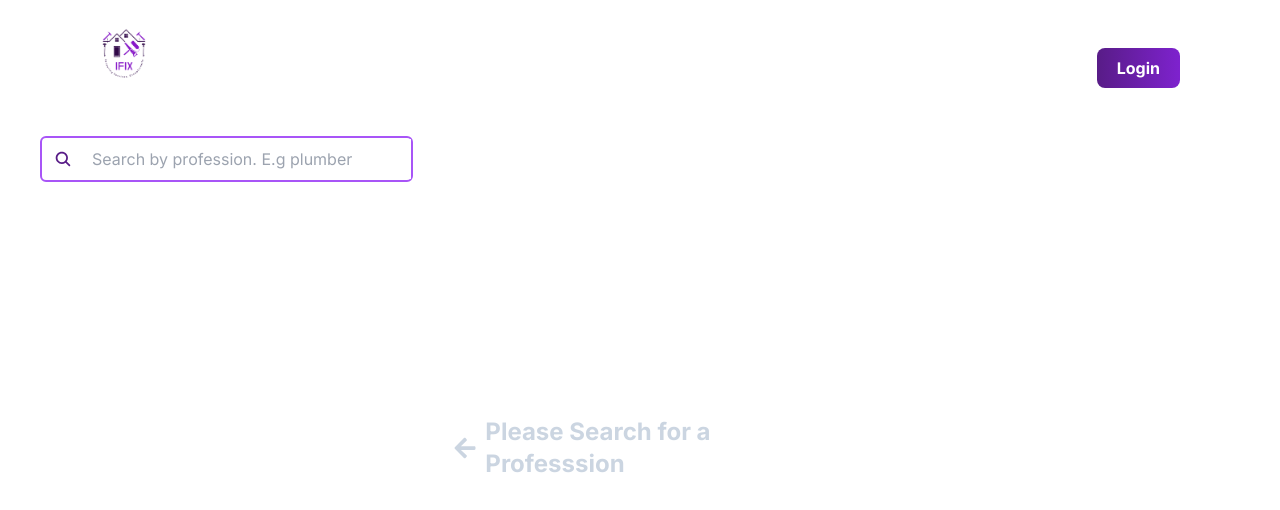
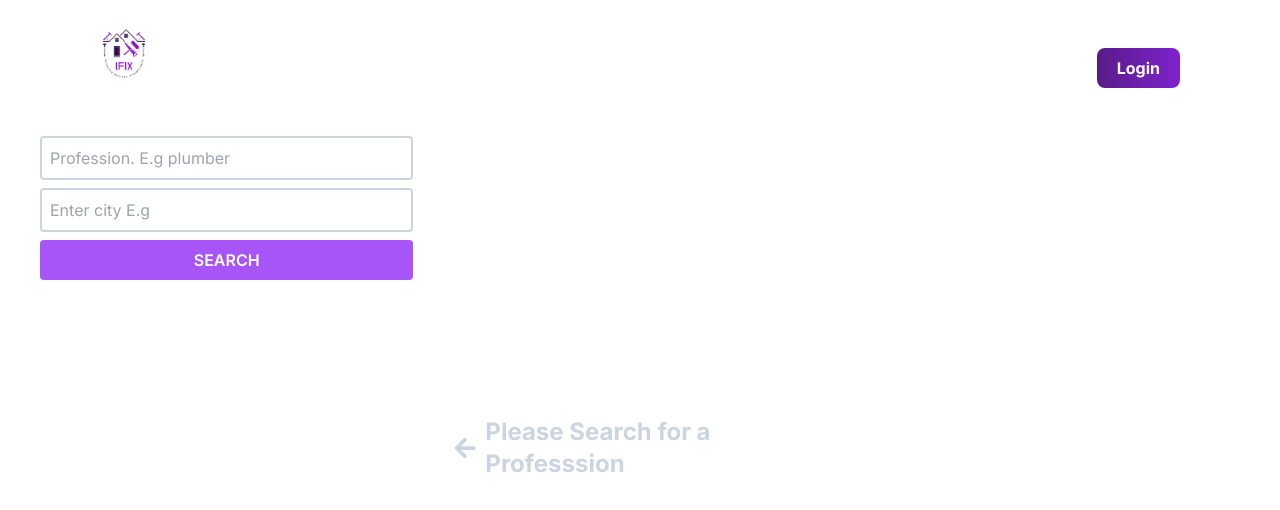
Before and after one commit to akinlope/ifixClient, a Next.js app: page / in a window 1280 px wide. Shown: the top 510 px of the page. Built offline with nearby package versions, Linux system fonts and the light colour scheme.

Commit message:
Changed the layout a bit

```diff
--- a/app/helpes.js
+++ b/app/helpes.js
@@ -2,7 +2,7 @@ import axios from "axios";
 
 export const axiosInstance = axios.create({
     baseURL: "https://ifixapi.onrender.com"
-    // baseURL: "https://localhost:7000"
+    // baseURL: "http://localhost:7000"
 })
 
 // process.env.NEXT_PUBLIC_BASE_URL
--- a/app/home/home.jsx
+++ b/app/home/home.jsx
@@ -3,26 +3,43 @@
 import { useEffect, useState } from "react";
 import SearchResults from "../components/SearchResults";
 import toast from "react-hot-toast";
+import TextTransition, { presets } from "react-text-transition";
 // import for react-icon
 import { IoSearch } from "react-icons/io5";
 import { FaArrowLeft } from "react-icons/fa";
+import { FaRegFaceSmileBeam } from "react-icons/fa6";
 //  import component
 import UserInformation from "../components/UserInformation";
 import Navbar from "../components/Navbar";
 import { axiosInstance } from "../helpes";
 
+const TEXT = [
+  "Welcome",
+  "Bienvenido",
+  "ẹkáàbọ̀",
+  "Nnọọ",
+  "Bienvenu",
+  "Sannu da zuwa",
+];
 
 export default function Home() {
   const [userExist, setUserExist] = useState(false);
   const [email, setEmail] = useState("");
   const [uname, setUname] = useState("");
   const [searchTxt, setSearchTxt] = useState("");
+  const [searchCity, setSearchCity] = useState("");
   const [data, setData] = useState([]);
   const [individual, setIndividual] = useState();
   const [loader, setLoader] = useState(false);
+  const [index, setIndex] = useState(0);
 
-
-  // console.log(individual);
+  useEffect(() => {
+    const textPosition = setInterval(
+      () => setIndex((index) => index + 1),
+      5000
+    );
+    return () => clearInterval(textPosition);
+  }, []);
 
   useEffect(() => {
     if (localStorage.getItem("email") && localStorage.getItem("uname")) {
@@ -35,57 +52,27 @@ export default function Home() {
 
   const search = async (e) => {
     e.preventDefault();
-    console.log("clicked");
 
-    if (searchTxt.length === 0) return toast.error("Search field can't be empty");
+    if (searchTxt.trim().length <= 3)
+      return toast.error("Profession not valid");
+    if (searchCity.trim().length <= 3) return toast.error("City not valid");
+
     try {
       setLoader(true);
-      const response = await axiosInstance.get("/search",{
-        params: { profession: searchTxt, email: email },
+      const response = await axiosInstance.get("/search", {
+        params: { profession: searchTxt, email: email, city: searchCity },
       });
-
-
-      if (
-        response.data?.message === "Profession not found within your vicinity"
-      ) {
-        setData("Profession not found within your vicinity");
-        setSearchTxt("");
-        console.log("Profession not found within your vicinity");
+      if (response?.status === 200) {
         setLoader(false);
-      } else if (response.status === 200) {
-        setData(response.data?.filteredUsers || []);
-        console.log(typeof response.data?.filteredUsers)
-        setSearchTxt("");
+        return setData(response?.data?.filteredByCity);
+      }
+    } catch (err) {
       setLoader(false);
-      } else {
-        console.log("Unhandled response status:", response.status);
-        setSearchTxt("");
-        setLoader(false);
-        // Handle other status codes if needed
-      }
-
-      setLoader(false);
-    } catch (err) {
-      console.log(err);
-      if (err.response.status === 404) {
-        console.log("No user found");
-        setData("Profession not found");
-        setLoader(false);
-      } else if (err.response && err.response.status === 404) {
-        setData("No person found within your city and local government area.");
-        setSearchTxt("");
-        setLoader(false);
-      }else if(err?.response?.data?.error === "Please Login"){
-        toast.error("Please login!");
-        setLoader(false)
-      } else {
-        console.log("Error occurred:", err.message);
-        // Handle other types of errors
-        setLoader(false);
+      if(err?.response?.status == 404){
+        return setData(err?.response?.data?.error);
       }
     }
   };
-
 
   return (
     <main className="h-screen flex flex-col p-5">
@@ -93,31 +80,56 @@ export default function Home() {
         <Navbar />
       </div>
       {userExist && (
-        <div className="text-txt px-5">
-          Welcome: <span className="text-purple-900 font-bold">{uname}</span>
+        <div className=" px-5 mt-10 -mb-2 flex gap-2 items-center text-purple-500 font-semibold">
+          <TextTransition springConfig={presets.wobbly}>
+            {TEXT[index % TEXT.length]}
+          </TextTransition>
+          <div className=" font-bold text-lg">
+            <FaRegFaceSmileBeam />
+          </div>
         </div>
       )}
 
       <div className="flex flex-1">
         {/* Search */}
         <div className="w-1/3 p-5">
-          <div className="flex items-center border-2 border-purple-500 rounded-md">
-            <div
+          {/* <div className=" border-2 rounded-md"> */}
+          {/* <div
               className=" p-3 cursor-pointer text-purple-900 text-lg"
               onClick={search}
             >
               <IoSearch />
-            </div>
+            </div> */}
           <input
             value={searchTxt}
-              placeholder="Search by profession. E.g plumber"
+            placeholder="Profession. E.g plumber"
             type="text"
-              className="focus:outline-none p-2 w-full"
+            className=" w-full border-slate-300 border-2 rounded p-2 focus:outline-none focus:border-purple-400"
             onChange={(e) => {
               setSearchTxt(e.target.value);
             }}
+            required
+          />{" "}
+          <br />
+          <input
+            value={searchCity}
+            placeholder="Enter city E.g  "
+            type="text"
+            className=" w-full border-slate-300 border-2 rounded p-2 focus:outline-none focus:border-purple-400 mt-2"
+            onChange={(e) => {
+              setSearchCity(e.target.value);
+            }}
+            required
           />
+          <div className=" w-full">
+            <button
+              className=" bg-purple-500 hover:bg-purple-900 w-full p-2 text-white font-semibold mt-2 rounded"
+              onClick={search}
+            >
+              SEARCH
+            </button>
           </div>
+          {/* </div> */}
           {/* <span className="loader"></span> */}
         </div>
 
--- a/package.json
+++ b/package.json
@@ -15,7 +15,8 @@
     "react": "^18",
     "react-dom": "^18",
     "react-hot-toast": "^2.4.1",
-    "react-icons": "^4.12.0"
+    "react-icons": "^4.12.0",
+    "react-text-transition": "^3.1.0"
   },
   "devDependencies": {
     "autoprefixer": "^10",
```
Also changed, not shown: 1 other file (tests, documents, lock files or other folders). Lines whose indentation alone changed are shown as unchanged.
